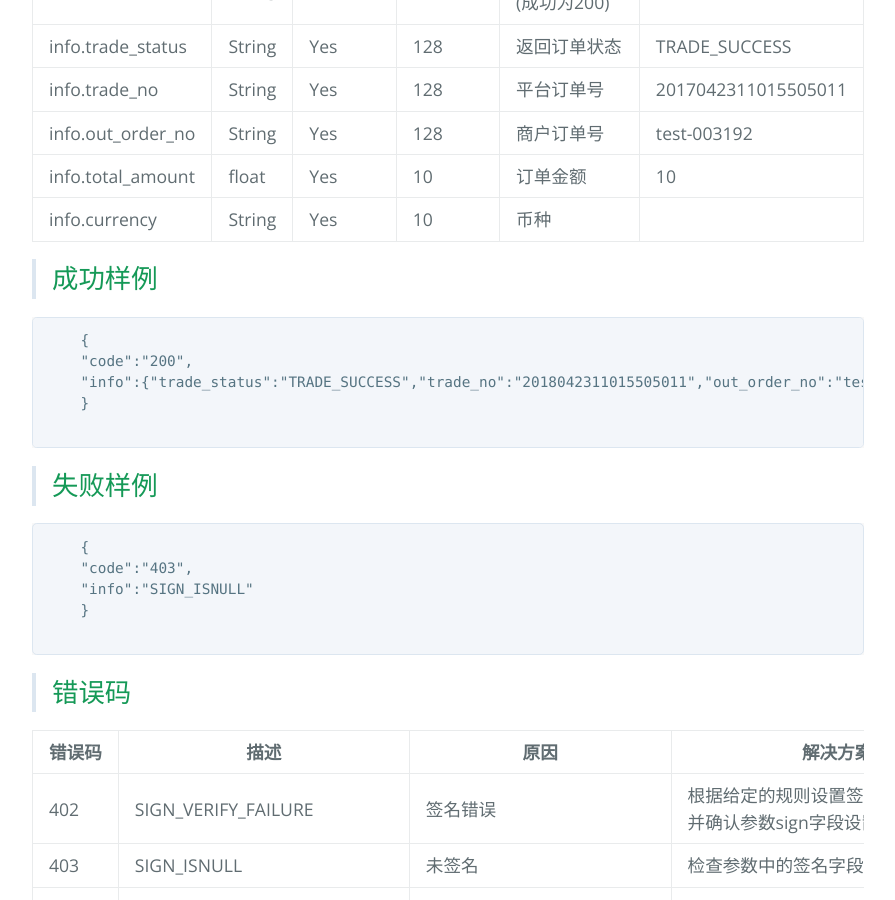
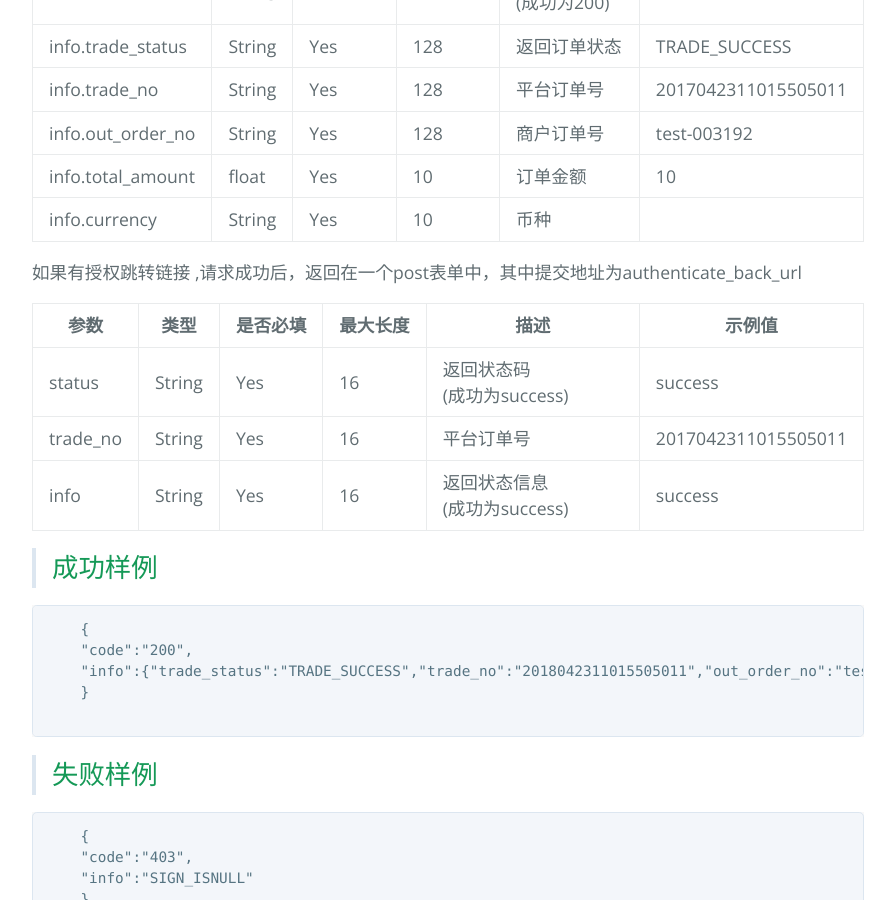
Before and after one commit to pagsmile/pagsmile.github.io, a Jekyll site: the page built from api/DriectCreditCard.md, in a window 1280 px wide and 900 px high, scrolled down 4023 px. Shown: the whole window, without its empty margins (192-1087 px from the left). Built offline with Jekyll 4.4.1, drawn with Linux system fonts in a browser that asks for light colours; our own code applies the rules of GitHub Pages for plain Markdown files.

Commit message:
信用卡接口

````diff
--- a/api/DriectCreditCard.md
+++ b/api/DriectCreditCard.md
@@ -133,6 +133,15 @@ info.out_order_no | String | Yes | 128 | 商户订单号| test-003192
 info.total_amount | float | Yes | 10 | 订单金额 | 10
 info.currency | String | Yes | 10 | 币种 |
 
+
+  如果有授权跳转链接 ,请求成功后，返回在一个post表单中，其中提交地址为authenticate_back_url
+
+  参数 | 类型 | 是否必填 | 最大长度 | 描述 | 示例值
+  ---  | ---  | ---      | ---      | ---  | ---
+  status | String | Yes | 16 | 返回状态码 (成功为success)| success
+  trade_no | String | Yes | 16 | 平台订单号 | 2017042311015505011
+  info | String | Yes | 16 | 返回状态信息 (成功为success)| success
+
 >## 成功样例
 
 ```
````
